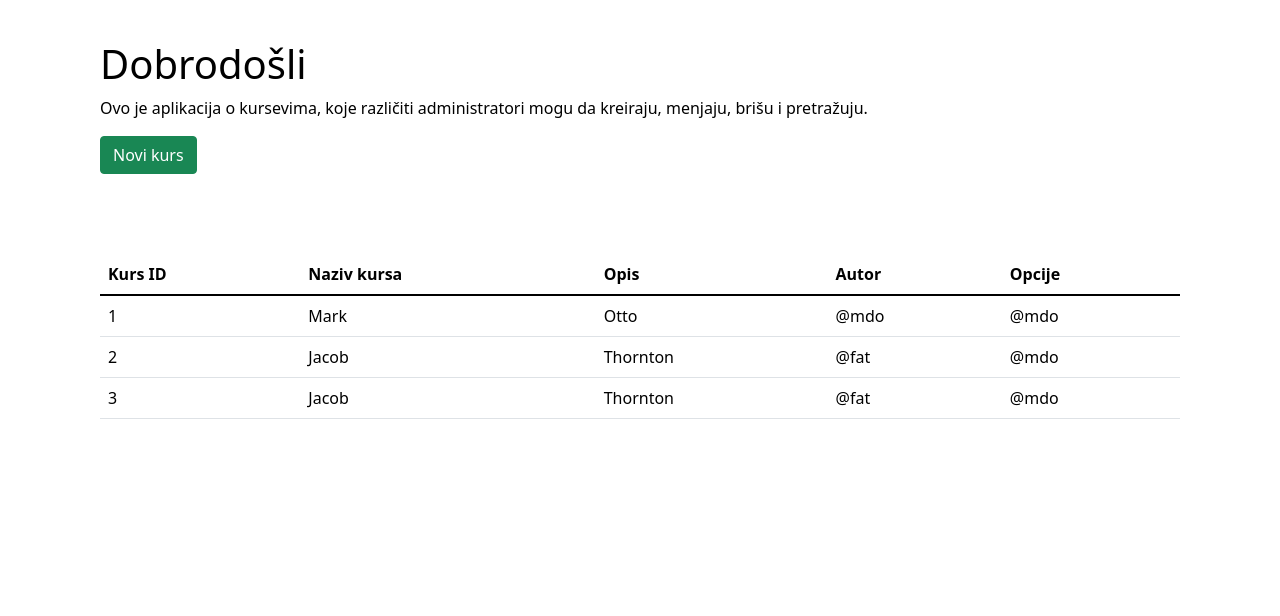
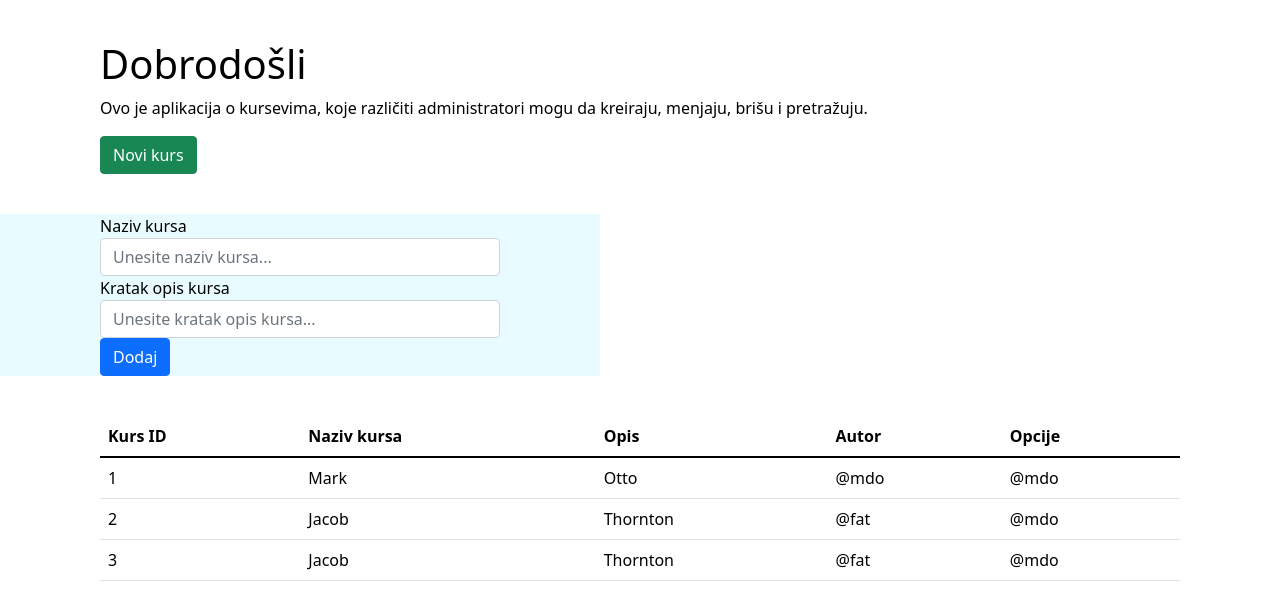
Before and after one commit to mrdjarade/PHPDomaci, a PHP site: page / in a window 1280 px wide. Shown: the top 616 px of the page. Run offline with PHP 8.4, Linux system fonts and the light colour scheme.

Commit message:
Dodat novi HTML i CSS

```diff
--- a/css/login-style.css
+++ b/css/login-style.css
@@ -5,7 +5,8 @@ body {
     background-color: rgb(230, 245, 255);
     display: flex;
     flex-direction: column;
-
+    align-items: center;
+    justify-content: center;
 }
 
 .form-control {
--- a/css/style.css
+++ b/css/style.css
@@ -8,3 +8,9 @@
 .padding-container {
     padding: 40px 100px;
 }
+
+.hidden-kurs {
+    padding: 0px 100px;
+    width: 600px;
+    background-color: rgb(232, 252, 255);
+}
--- a/index.php
+++ b/index.php
@@ -19,6 +19,20 @@ include "broker.php";
         <h1>Dobrodošli</h1>
         <p>Ovo je aplikacija o kursevima, koje različiti administratori mogu da kreiraju, menjaju, brišu i pretražuju.</p>
         <button type="button" id="novi-kurs" class="btn btn-success">Novi kurs</button>
+    </div>
+
+    <div class="hidden-kurs">
+        <form>
+            <div class="form-group">
+                <label>Naziv kursa</label>
+                <input type="text" class="form-control" placeholder="Unesite naziv kursa...">
+            </div>
+            <div class="form-group">
+                <label>Kratak opis kursa</label>
+                <input type="text" class="form-control" placeholder="Unesite kratak opis kursa...">
+            </div>
+            <button type="submit" class="btn btn-primary">Dodaj</button>
+        </form>
     </div>
 
     <div class="padding-container">
```
